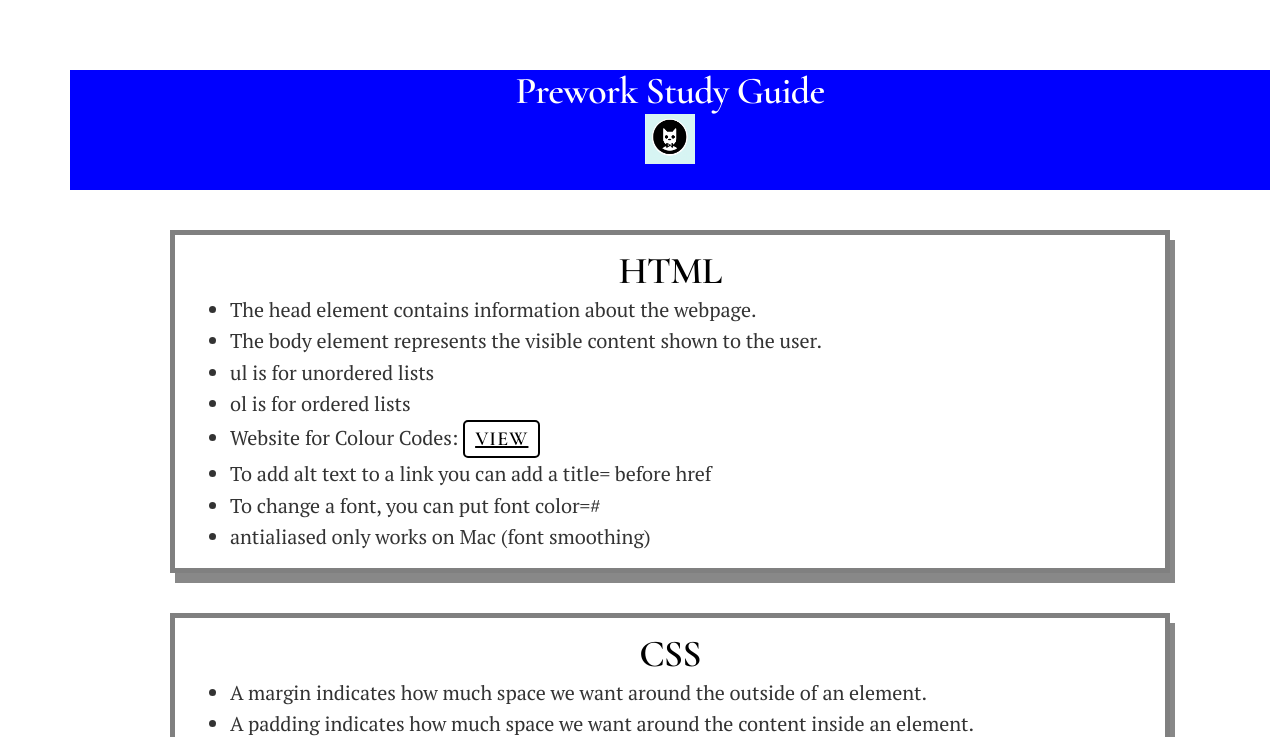
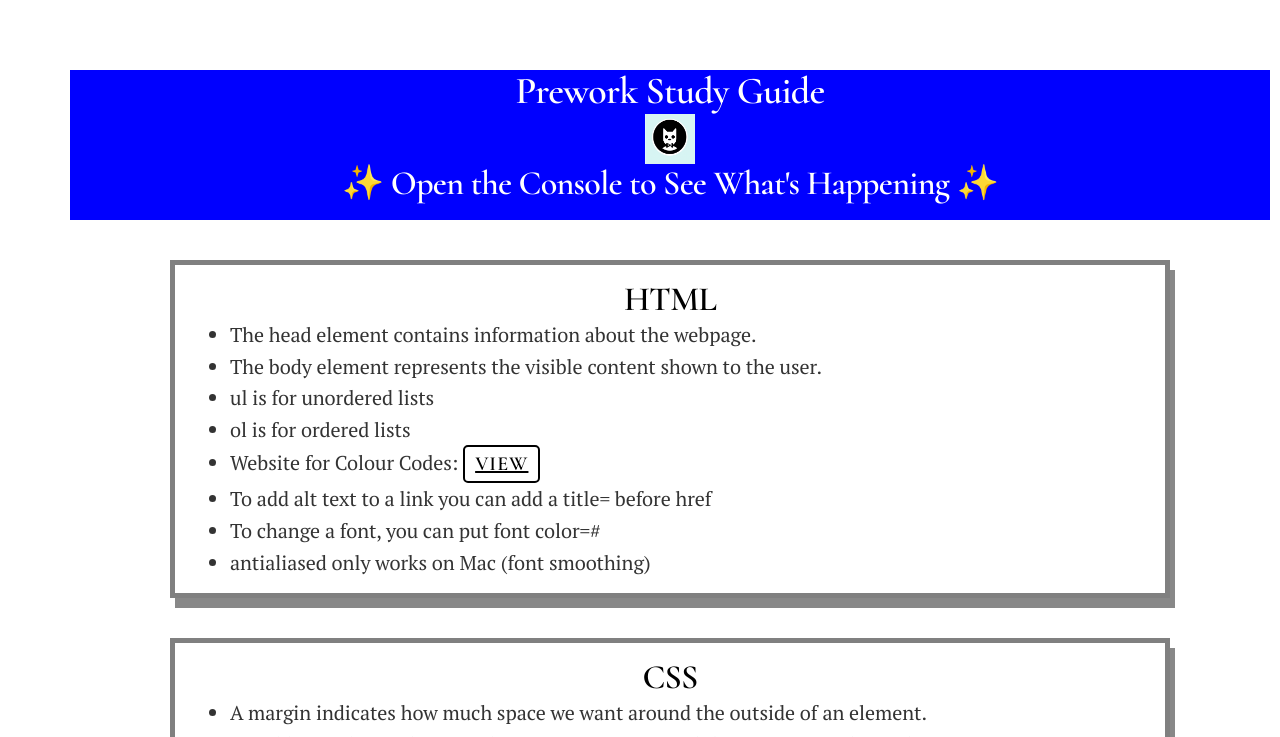
Before and after one commit to lightoftwelve/prework-study-guide, a plain HTML site: page index.html in a window 1280 px wide. Shown: the top 737 px of the page. Drawn offline with Linux system fonts and the light colour scheme.

Commit message:
add js to prework study guide application

```diff
--- /dev/null
+++ b/assets/script.js
@@ -0,0 +1,17 @@
+var topics = ["HTML", "CSS", "Git", "JavaScript"];
+for (var x = 0; x < topics.length; x++) {
+    console.log(topics[x])
+}
+/*
+if (topics === 'HTML') {
+  console.log("Let's study HTML!");
+} else if (topics === 'CSS') {
+  console.log("Let's study CSS!");
+} else if (topics === 'Git') {
+  console.log("Let's study Git!");
+} else if (topics === 'JavaScript') {
+  console.log("Let's study JavaScript!");
+} else {
+  console.log('Please try again!');
+}
+*/
--- a/assets/style.css
+++ b/assets/style.css
@@ -5,7 +5,7 @@
 header,
 footer {
     width: 100%;
-    height: 120px;
+    height: 150px;
     background-color: blue;
     color: white;
 }
--- a/index.html
+++ b/index.html
@@ -33,7 +33,7 @@
           font-family: 'Cormorant', sans-serif;
           font-weight: 700;
           font-style: normal;
-          font-size: 38px;
+          font-size: 34px;
           line-height: 1.15;
           letter-spacing: -.02em;
           color: #000000;
@@ -58,6 +58,7 @@
     <header id="top">
       <h1>Prework Study Guide</h1>
       <img src="./assets/bowtie-cat.png" alt="Profile image of cat wearing a bow tie." />
+      <h2><font color="#ffffff">✨ Open the Console to See What's Happening ✨</font></h2>
     </header>
     <main>
       <section class="card" id="html-section">
@@ -131,5 +132,6 @@
     <footer>
       <p>I can code!</p>
     </footer>
+    <script src="./assets/script.js"></script>
   </body>
 </html>
```
